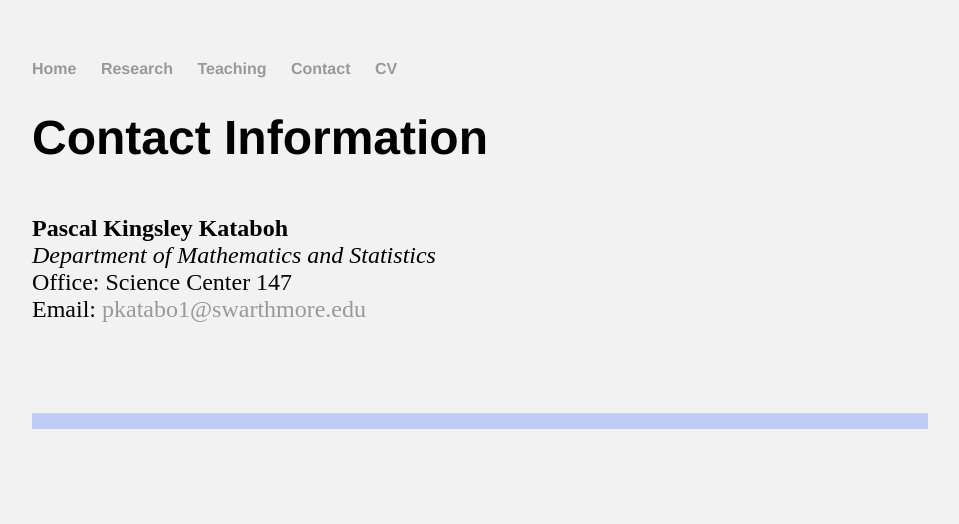
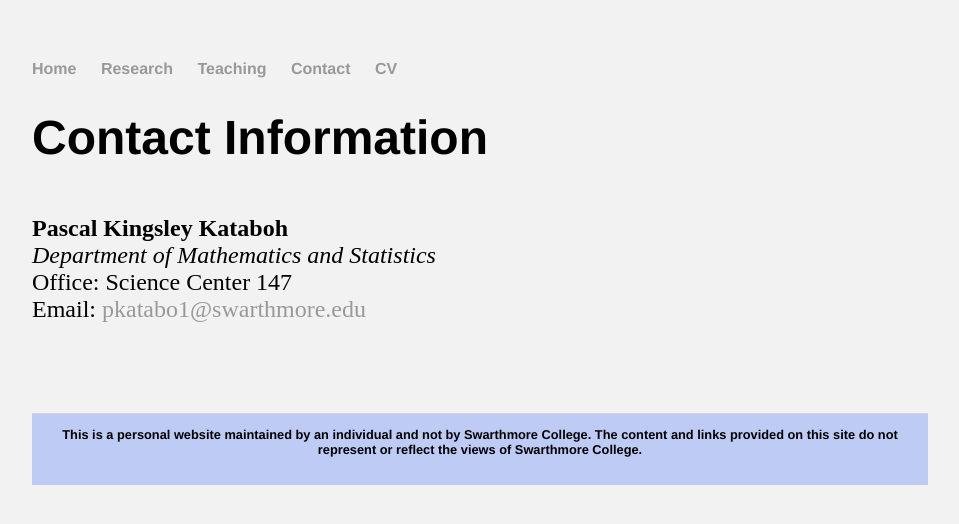
Before and after one commit to kataboh/kataboh.github.io, a Jekyll site: the page built from contact.html, in a window 1280 px wide. Shown: the top 524 px of the page, without its empty margins (160-1119 px from the left). Built offline with Jekyll 4.4.1, drawn with Linux system fonts in a browser that asks for light colours.

Commit message:
Update default.html

```diff
--- a/_layouts/default.html
+++ b/_layouts/default.html
@@ -25,11 +25,11 @@
 			</div><!-- /.container -->
 			<footer>
 			<center>
-	    		<!-- <ul> -->
-				<!-- This is a personal website maintained by an individual and not by the University of Delaware. The content and links provided on this site do not represent or reflect the views of the University of Delaware. -->
+	    		<ul>
+				This is a personal website maintained by an individual and not by Swarthmore College. The content and links provided on this site do not represent or reflect the views of Swarthmore College.
 				<!-- <li><a href="mailto:nakaoj@udel.edu">email</a></li> -->
 	        		<!-- <li><a href="https://github.com/jhknakao">github.com/jhknakao</a></li> -->
-				<!-- </ul> -->
+				</ul>
 				<br>
 				</center>
 			</footer>
```
